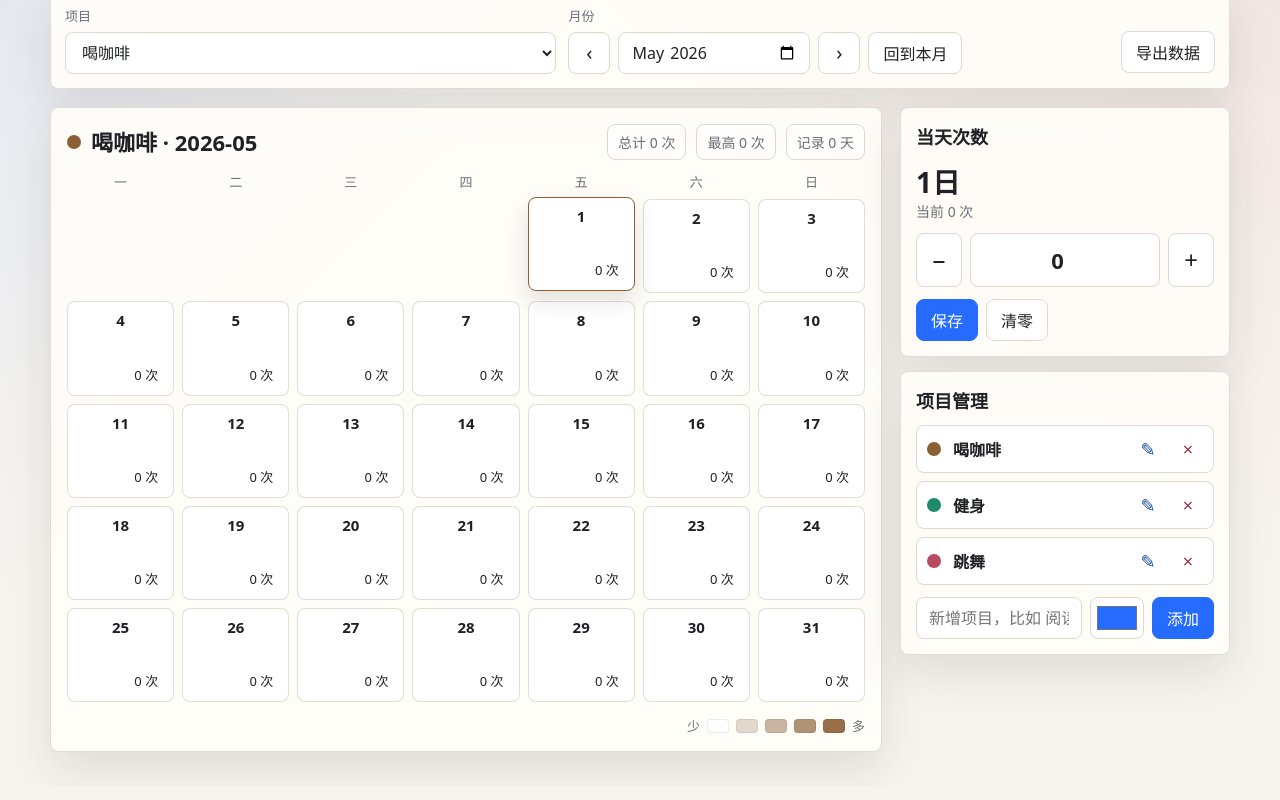
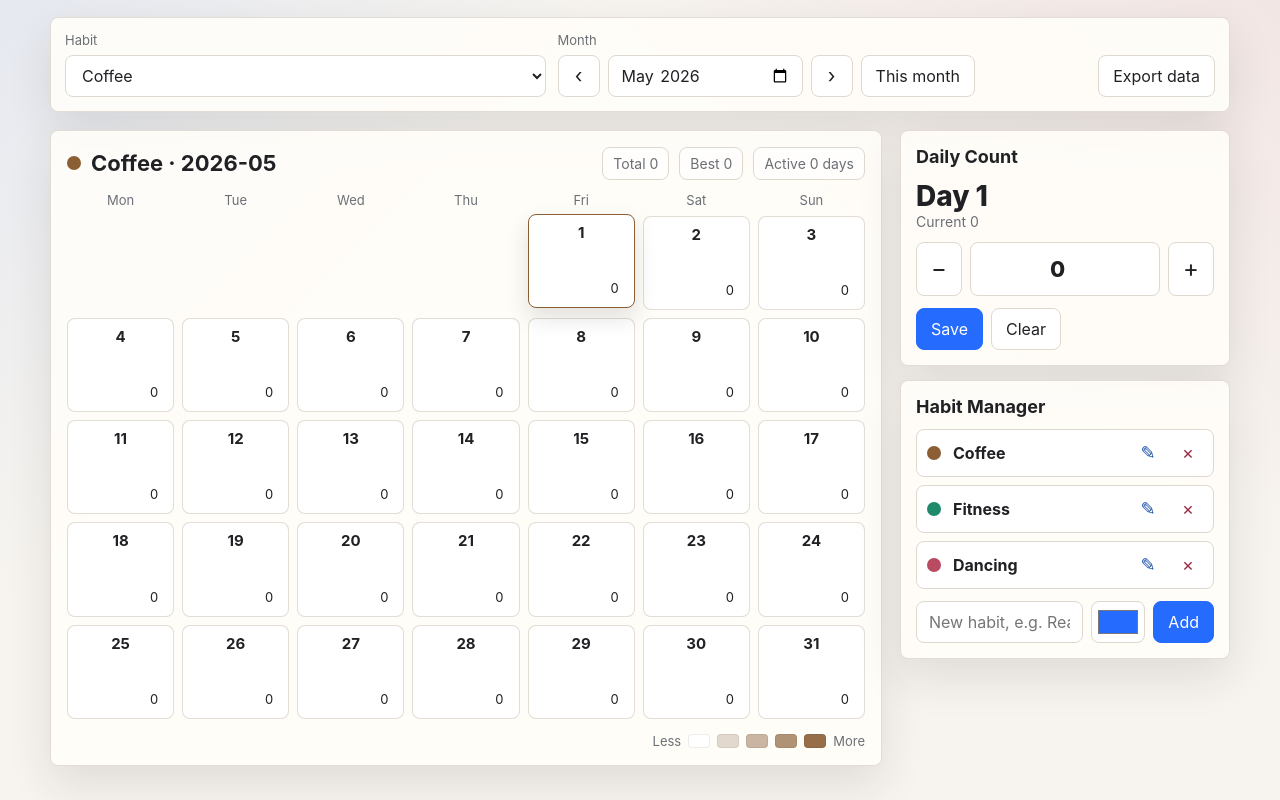
Before and after one commit to neguniu-oss/habit-heatmap, a plain HTML site: page index.html in a window 1280 px wide. Shown: the part 133-933 px from the top of the page. Drawn offline with Linux system fonts and the light colour scheme.

Commit message:
Add files via upload

```diff
--- a/index.html
+++ b/index.html
@@ -1,16 +1,17 @@
 <!doctype html>
-<html lang="zh-CN">
+<html lang="en">
 <head>
   <meta charset="utf-8" />
   <meta name="viewport" content="width=device-width, initial-scale=1" />
   <meta name="theme-color" content="#246bfe" />
   <meta name="apple-mobile-web-app-capable" content="yes" />
-  <meta name="apple-mobile-web-app-title" content="习惯热力图" />
+  <meta name="apple-mobile-web-app-title" content="Habit Heatmap" />
   <meta name="apple-mobile-web-app-status-bar-style" content="default" />
-  <title>月度习惯热力图</title>
+  <title>Monthly Habit Heatmap</title>
   <link rel="manifest" href="./manifest.webmanifest" />
+  <link rel="icon" href="./icon-192.png" sizes="192x192" type="image/png" />
   <link rel="icon" href="./icon.svg" type="image/svg+xml" />
-  <link rel="apple-touch-icon" href="./icon.svg" />
+  <link rel="apple-touch-icon" href="./icon-180.png" />
   <style>
     :root {
       color-scheme: light;
@@ -24,7 +25,7 @@
       --dance: #b84a62;
       --accent: #246bfe;
       --shadow: 0 18px 45px rgba(32, 33, 36, 0.11);
-      font-family: "Microsoft YaHei", "PingFang SC", system-ui, -apple-system, sans-serif;
+      font-family: Inter, Roboto, "Segoe UI", system-ui, -apple-system, sans-serif;
     }
 
     * {
@@ -515,47 +516,47 @@
   <main class="shell">
     <header class="topbar">
       <div>
-        <h1>月度习惯热力图</h1>
-        <p class="subtitle">记录每一天的咖啡、健身、跳舞次数。颜色越深，代表这个月里那一天做得越多。</p>
+        <h1>Monthly Habit Heatmap</h1>
+        <p class="subtitle">Track daily counts for coffee, workouts, dancing, or anything else. Darker days mean higher activity.</p>
       </div>
     </header>
 
     <section class="install-strip" id="installStrip">
-      <span id="installText">可以安装到手机桌面，之后像 App 一样打开。</span>
-      <button class="primary-btn" id="installBtn">安装</button>
+      <span id="installText">Install this on your phone and open it like an app.</span>
+      <button class="primary-btn" id="installBtn">Install</button>
     </section>
 
-    <section class="controls panel" aria-label="筛选和录入">
+    <section class="controls panel" aria-label="Filters and entry">
       <div class="field">
-        <label for="habitSelect">项目</label>
+        <label for="habitSelect">Habit</label>
         <select id="habitSelect"></select>
       </div>
       <div class="field">
-        <label for="monthPicker">月份</label>
+        <label for="monthPicker">Month</label>
         <div class="month-actions">
-          <button class="icon-btn" id="prevMonth" title="上个月" aria-label="上个月">‹</button>
+          <button class="icon-btn" id="prevMonth" title="Previous month" aria-label="Previous month">‹</button>
           <input id="monthPicker" type="month" />
-          <button class="icon-btn" id="nextMonth" title="下个月" aria-label="下个月">›</button>
-          <button class="ghost-btn" id="todayBtn">回到本月</button>
+          <button class="icon-btn" id="nextMonth" title="Next month" aria-label="Next month">›</button>
+          <button class="ghost-btn" id="todayBtn">This month</button>
         </div>
       </div>
       <div class="field">
         <label>&nbsp;</label>
-        <button class="ghost-btn" id="exportBtn">导出数据</button>
+        <button class="ghost-btn" id="exportBtn">Export data</button>
       </div>
     </section>
 
     <section class="grid-layout">
-      <section class="heatmap-panel panel" aria-label="热力图">
+      <section class="heatmap-panel panel" aria-label="Heatmap">
         <div class="heatmap-head">
           <div class="heatmap-title">
             <span class="habit-dot" id="titleDot"></span>
-            <h2 id="heatmapTitle">热力图</h2>
+            <h2 id="heatmapTitle">Heatmap</h2>
           </div>
           <div class="stats">
-            <span class="stat-pill" id="totalStat">总计 0 次</span>
-            <span class="stat-pill" id="bestStat">最高 0 次</span>
-            <span class="stat-pill" id="activeStat">记录 0 天</span>
+            <span class="stat-pill" id="totalStat">Total 0</span>
+            <span class="stat-pill" id="bestStat">Best 0</span>
+            <span class="stat-pill" id="activeStat">Active 0 days</span>
           </div>
         </div>
         <div class="weekdays" id="weekdays"></div>
@@ -564,32 +565,32 @@
       </section>
 
       <aside class="side">
-        <section class="card panel" aria-label="当天记录">
-          <h3>当天次数</h3>
+        <section class="card panel" aria-label="Daily entry">
+          <h3>Daily Count</h3>
           <div class="entry-summary">
             <div>
-              <div class="selected-date" id="selectedDate">1日</div>
-              <div class="entry-count" id="entryLabel">当前 0 次</div>
+              <div class="selected-date" id="selectedDate">Day 1</div>
+              <div class="entry-count" id="entryLabel">Current 0</div>
             </div>
           </div>
           <div class="stepper">
-            <button class="icon-btn" id="minusBtn" title="减少" aria-label="减少">−</button>
+            <button class="icon-btn" id="minusBtn" title="Decrease" aria-label="Decrease">−</button>
             <input id="countInput" type="number" min="0" step="1" value="0" />
-            <button class="icon-btn" id="plusBtn" title="增加" aria-label="增加">+</button>
+            <button class="icon-btn" id="plusBtn" title="Increase" aria-label="Increase">+</button>
           </div>
           <div class="entry-actions">
-            <button class="primary-btn" id="saveBtn">保存</button>
-            <button class="ghost-btn" id="clearBtn">清零</button>
+            <button class="primary-btn" id="saveBtn">Save</button>
+            <button class="ghost-btn" id="clearBtn">Clear</button>
           </div>
         </section>
 
-        <section class="card panel" aria-label="项目管理">
-          <h3>项目管理</h3>
+        <section class="card panel" aria-label="Habit manager">
+          <h3>Habit Manager</h3>
           <div class="habit-list" id="habitList"></div>
           <div class="add-habit">
-            <input id="newHabitName" placeholder="新增项目，比如 阅读" />
-            <input id="newHabitColor" type="color" value="#246bfe" title="颜色" aria-label="颜色" />
-            <button class="primary-btn" id="addHabitBtn">添加</button>
+            <input id="newHabitName" placeholder="New habit, e.g. Reading" />
+            <input id="newHabitColor" type="color" value="#246bfe" title="Color" aria-label="Color" />
+            <button class="primary-btn" id="addHabitBtn">Add</button>
           </div>
         </section>
       </aside>
@@ -598,12 +599,12 @@
 
   <script>
     const STORAGE_KEY = "monthly-heatmap-tracker-v1";
-    const weekdays = ["一", "二", "三", "四", "五", "六", "日"];
+    const weekdays = ["Mon", "Tue", "Wed", "Thu", "Fri", "Sat", "Sun"];
     const defaultState = {
       habits: [
-        { id: "coffee", name: "喝咖啡", color: "#8b5e34" },
-        { id: "fitness", name: "健身", color: "#1e8a6a" },
-        { id: "dance", name: "跳舞", color: "#b84a62" }
+        { id: "coffee", name: "Coffee", color: "#8b5e34" },
+        { id: "fitness", name: "Fitness", color: "#1e8a6a" },
+        { id: "dance", name: "Dancing", color: "#b84a62" }
       ],
       entries: {},
       selectedHabitId: "coffee",
@@ -653,10 +654,30 @@
       try {
         const saved = JSON.parse(localStorage.getItem(STORAGE_KEY));
         if (!saved || !Array.isArray(saved.habits) || !saved.habits.length) return structuredClone(defaultState);
-        return { ...structuredClone(defaultState), ...saved };
+        return migrateState({ ...structuredClone(defaultState), ...saved });
       } catch {
         return structuredClone(defaultState);
       }
+    }
+
+    function migrateState(nextState) {
+      const englishDefaults = {
+        coffee: "Coffee",
+        fitness: "Fitness",
+        dance: "Dancing"
+      };
+      const oldDefaultNames = {
+        coffee: "\u559d\u5496\u5561",
+        fitness: "\u5065\u8eab",
+        dance: "\u8df3\u821e"
+      };
+      nextState.habits = nextState.habits.map((habit) => {
+        if (oldDefaultNames[habit.id] && habit.name === oldDefaultNames[habit.id]) {
+          return { ...habit, name: englishDefaults[habit.id] };
+        }
+        return habit;
+      });
+      return nextState;
     }
 
     function saveState() {
@@ -769,9 +790,9 @@
       document.documentElement.style.setProperty("--habit-color", habit.color);
       els.titleDot.style.background = habit.color;
       els.heatmapTitle.textContent = `${habit.name} · ${state.selectedMonth}`;
-      els.totalStat.textContent = `总计 ${total} 次`;
-      els.bestStat.textContent = `最高 ${best} 次`;
-      els.activeStat.textContent = `记录 ${activeDays} 天`;
+      els.totalStat.textContent = `Total ${total}`;
+      els.bestStat.textContent = `Best ${best}`;
+      els.activeStat.textContent = `Active ${activeDays} ${activeDays === 1 ? "day" : "days"}`;
 
       els.days.innerHTML = "";
       for (let i = 0; i < offset; i += 1) {
@@ -788,7 +809,7 @@
         day.className = `day${dayNumber === state.selectedDay ? " selected" : ""}`;
         day.style.setProperty("--heat-color", count === 0 ? "#ffffff" : mixColor(habit.color, strength));
         day.style.setProperty("--day-text", textColorFor(habit.color, strength));
-        day.innerHTML = `<span class="date">${dayNumber}</span><span class="count">${count} 次</span>`;
+        day.innerHTML = `<span class="date">${dayNumber}</span><span class="count">${count}</span>`;
         day.addEventListener("click", () => {
           state.selectedDay = dayNumber;
           saveState();
@@ -798,16 +819,16 @@
       });
 
       const levels = [0, 0.24, 0.46, 0.68, 0.9];
-      els.legend.innerHTML = `<span>少</span>${levels.map((level) => {
+      els.legend.innerHTML = `<span>Less</span>${levels.map((level) => {
         const color = level === 0 ? "#ffffff" : mixColor(habit.color, level);
         return `<span class="legend-swatch" style="background:${color}"></span>`;
-      }).join("")}<span>多</span>`;
+      }).join("")}<span>More</span>`;
     }
 
     function renderEntryPanel() {
       const count = getCount();
-      els.selectedDate.textContent = `${state.selectedDay}日`;
-      els.entryLabel.textContent = `当前 ${count} 次`;
+      els.selectedDate.textContent = `Day ${state.selectedDay}`;
+      els.entryLabel.textContent = `Current ${count}`;
       els.countInput.value = count;
     }
 
@@ -819,8 +840,8 @@
         item.innerHTML = `
           <span class="habit-dot" style="background:${habit.color}"></span>
           <span class="habit-name">${habit.name}</span>
-          <button class="rename-btn" title="重命名 ${habit.name}" aria-label="重命名 ${habit.name}">✎</button>
-          <button class="delete-btn" title="删除 ${habit.name}" aria-label="删除 ${habit.name}">×</button>
+          <button class="rename-btn" title="Rename ${habit.name}" aria-label="Rename ${habit.name}">✎</button>
+          <button class="delete-btn" title="Delete ${habit.name}" aria-label="Delete ${habit.name}">×</button>
         `;
         item.querySelector(".rename-btn").addEventListener("click", () => renameHabit(habit.id));
         item.querySelector(".delete-btn").addEventListener("click", () => deleteHabit(habit.id));
@@ -845,7 +866,7 @@
     function renameHabit(habitId) {
       const habit = state.habits.find((item) => item.id === habitId);
       if (!habit) return;
-      const nextName = prompt("输入新的项目名称", habit.name);
+      const nextName = prompt("Enter a new habit name", habit.name);
       if (nextName === null) return;
       const cleanName = nextName.trim();
       if (!cleanName) return;
@@ -856,11 +877,11 @@
 
     function deleteHabit(habitId) {
       if (state.habits.length <= 1) {
-        alert("至少保留一个项目。");
+        alert("Keep at least one habit.");
         return;
       }
       const habit = state.habits.find((item) => item.id === habitId);
-      if (!confirm(`删除「${habit.name}」及它的记录？`)) return;
+      if (!confirm(`Delete "${habit.name}" and all of its records?`)) return;
       state.habits = state.habits.filter((item) => item.id !== habitId);
       Object.keys(state.entries).forEach((key) => {
         if (key.startsWith(`${habitId}:`)) delete state.entries[key];
@@ -950,6 +971,8 @@
 
     let deferredInstallPrompt = null;
     const isStandalone = window.matchMedia("(display-mode: standalone)").matches || window.navigator.standalone;
+    const isMobile = /Android|iPhone|iPad|iPod/i.test(navigator.userAgent);
+    const isIos = /iPhone|iPad|iPod/i.test(navigator.userAgent);
 
     window.addEventListener("beforeinstallprompt", (event) => {
       event.preventDefault();
@@ -961,7 +984,9 @@
 
     els.installBtn.addEventListener("click", async () => {
       if (!deferredInstallPrompt) {
-        els.installText.textContent = "在手机浏览器菜单里选择“添加到主屏幕”。";
+        els.installText.textContent = isIos
+          ? "In Safari, tap Share, then choose Add to Home Screen."
+          : "On your Honor phone, open the browser menu and choose Install app or Add to home screen.";
         els.installBtn.style.display = "none";
         els.installStrip.classList.add("visible");
         return;
@@ -978,6 +1003,16 @@
       });
     }
 
+    window.addEventListener("load", () => {
+      if (isMobile && !isStandalone && !deferredInstallPrompt) {
+        els.installText.textContent = isIos
+          ? "On iPhone, tap Safari Share, then Add to Home Screen."
+          : "On your Honor phone, use Chrome or Honor Browser: menu, then Install app or Add to home screen.";
+        els.installBtn.textContent = "How to install";
+        els.installStrip.classList.add("visible");
+      }
+    });
+
     render();
   </script>
 </body>
```
Also changed, not shown: sw.js (+5 -2 lines), README.txt, icon-180.png (added), icon-192.png (added), icon-512.png (added), manifest.webmanifest.
